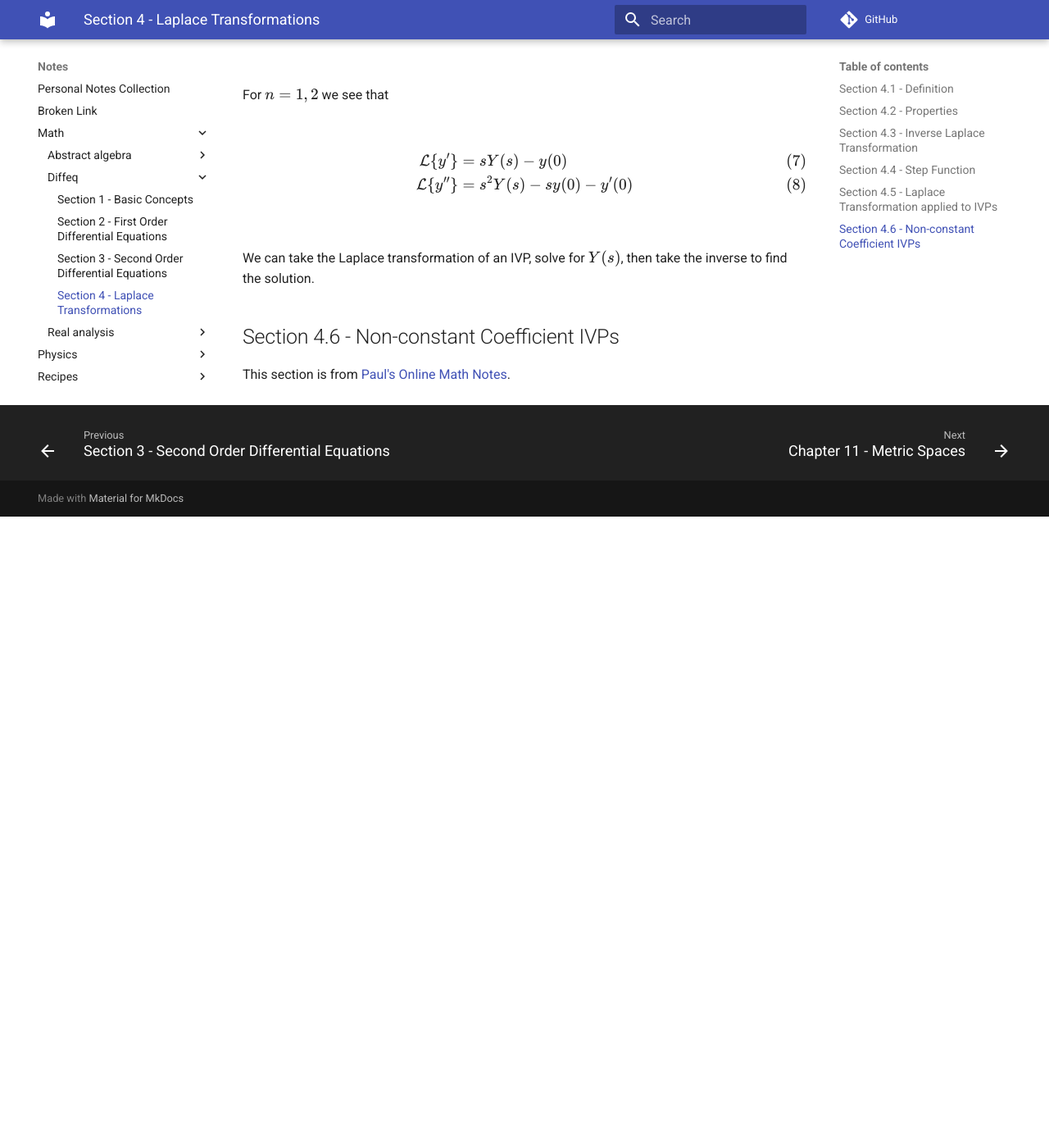
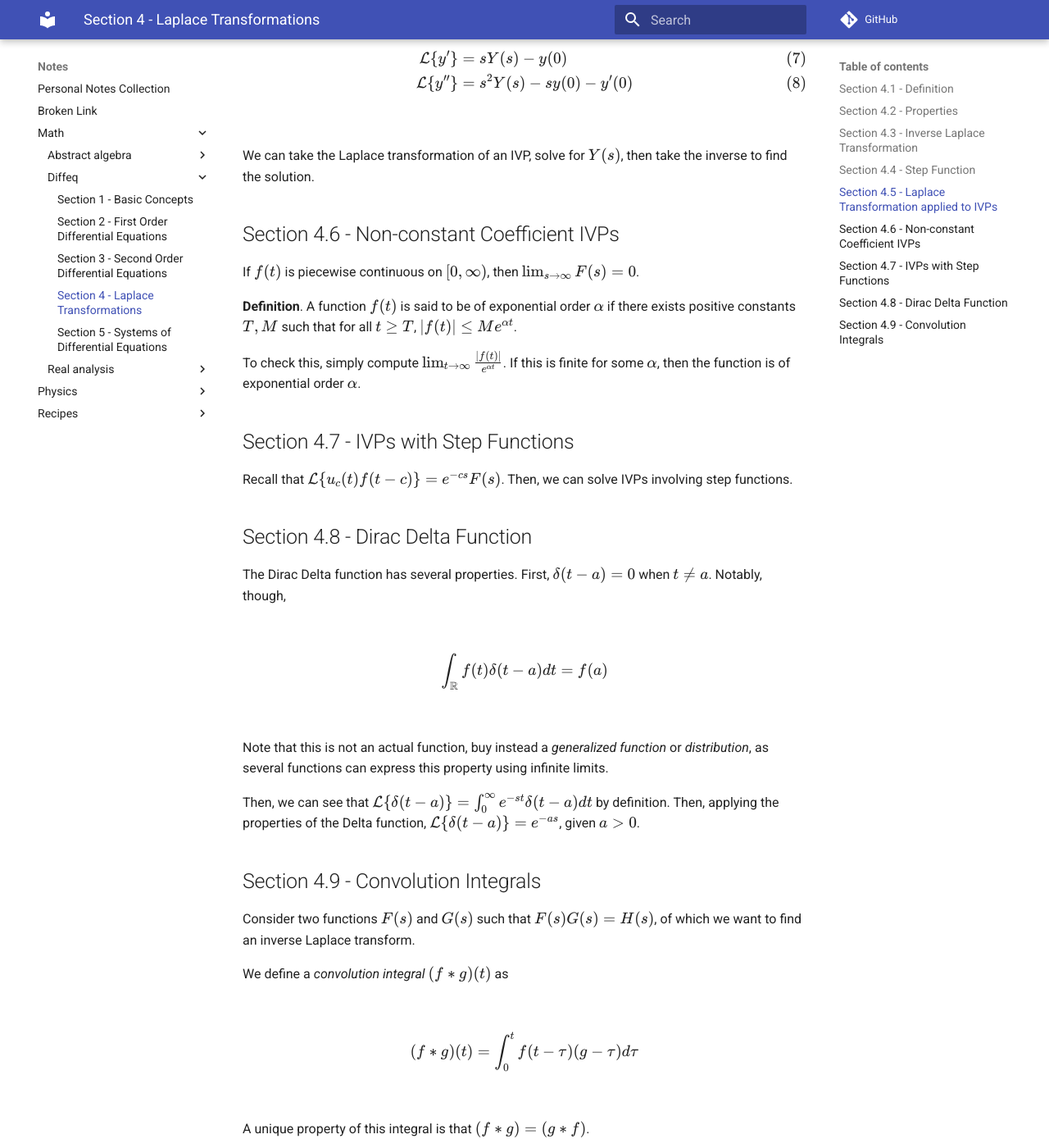
Before and after one commit to Indigo5684/Notes, an MkDocs documentation site: the page built from docs/math/diffeq/4-laplace.md, in a window 1280 px wide and 1400 px high, scrolled down 1950 px. Shown: the whole window at 82% size. Built offline with MkDocs 1.6.1 and Material for MkDocs 9.7.7, drawn with Linux system fonts in a browser that asks for light colours; comment, search, counter and statistics services are not loaded; before the commit the page ends 2580 px from its top, so only the background shows below that; some of the changed text lies outside the part shown.

Commit message:
DiffEQ Updates

```diff
--- a/docs/math/diffeq/4-laplace.md
+++ b/docs/math/diffeq/4-laplace.md
@@ -12,8 +12,6 @@ $$
 
 ## Section 4.2 - Properties
 
-This section is from [Paul's Online Math Notes](https://tutorial.math.lamar.edu/Classes/DE/LaplaceTransforms.aspx).
-
 The Laplace Transformation is a linear transformation over functions in $\mathbb{R}[t]$. That is, given $a, b \in \mathbb{R}, f(t), g(t) \in \mathbb{R}[t]$, we know that
 
 $$
@@ -21,8 +19,6 @@ $$
 $$
 
 ## Section 4.3 - Inverse Laplace Transformation
-
-This section is from [Paul's Online Math Notes](https://tutorial.math.lamar.edu/Classes/DE/InverseTransforms.aspx).
 
 Given $F(s)$, we define the Inverse Laplace Transformation as the following;
 
@@ -58,8 +54,6 @@ $$
 
 ## Section 4.5 - Laplace Transformation applied to IVPs
 
-This section is from [Paul's Online Math Notes](https://tutorial.math.lamar.edu/Classes/DE/IVPWithLaplace.aspx).
-
 **Theorem**. Given a function $f(t)$ with $C^n$ continuity, then
 
 $$
@@ -79,4 +73,34 @@ We can take the Laplace transformation of an IVP, solve for $Y(s)$, then take th
 
 ## Section 4.6 - Non-constant Coefficient IVPs
 
-This section is from [Paul's Online Math Notes](https://tutorial.math.lamar.edu/Classes/DE/IVPWithNonConstantCoefficient.aspx).
+If $f(t)$ is piecewise continuous on $[0, \infty)$, then $\lim_{s \rightarrow \infty} F(s) = 0$.
+
+**Definition**. A function $f(t)$ is said to be of exponential order $\alpha$ if there exists positive constants $T, M$ such that for all $t \geq T$, $|f(t)| \leq Me^{\alpha t}$.
+
+To check this, simply compute $\lim_{t \rightarrow \infty} \frac{|f(t)|}{e^{\alpha t}}$. If this is finite for some $\alpha$, then the function is of exponential order $\alpha$.
+
+## Section 4.7 - IVPs with Step Functions
+
+Recall that $\mathcal{L} \{u_c(t)f(t-c)\} = e^{-cs}F(s)$. Then, we can solve IVPs involving step functions.
+
+## Section 4.8 - Dirac Delta Function
+
+The Dirac Delta function has several properties. First, $\delta(t - a) = 0$ when $t \neq a$. Notably, though,
+
+$$\int_{\mathbb{R}} f(t) \delta(t - a) dt = f(a)$$
+
+Note that this is not an actual function, buy instead a *generalized function* or *distribution*, as several functions can express this property using infinite limits.
+
+Then, we can see that $\mathcal{L} \{\delta(t-a)\} = \int_0^\infty e^{-st} \delta(t-a) dt$ by definition. Then, applying the properties of the Delta function, $\mathcal{L} \{\delta(t-a)\} = e^{-as}$, given $a > 0$.
+
+## Section 4.9 - Convolution Integrals
+
+Consider two functions $F(s)$ and $G(s)$ such that $F(s) G(s) = H(s)$, of which we want to find an inverse Laplace transform.
+
+We define a *convolution integral* $(f*g)(t)$ as
+
+$$(f*g)(t) = \int_0^t f(t - \tau)(g - \tau) d\tau$$
+
+A unique property of this integral is that $(f*g) = (g*f)$.
+
+With this, we see that $\mathcal{L} \{f * g\} = F(s)G(s)$, or that $\mathcal{L}^{-1} \{F(s)G(s)\} = (f * g)(t)$.
--- /dev/null
+++ b/docs/math/diffeq/5-systems.md
@@ -0,0 +1,7 @@
+# Section 5 - Systems of Differential Equations
+
+Sections 5.1-5.3 are review.
+
+## Section 5.4 - Systems of Differential Equations
+
+This section is from [Paul's Online Math Notes](https://tutorial.math.lamar.edu/Classes/DE/SystemsDE.aspx).
```
